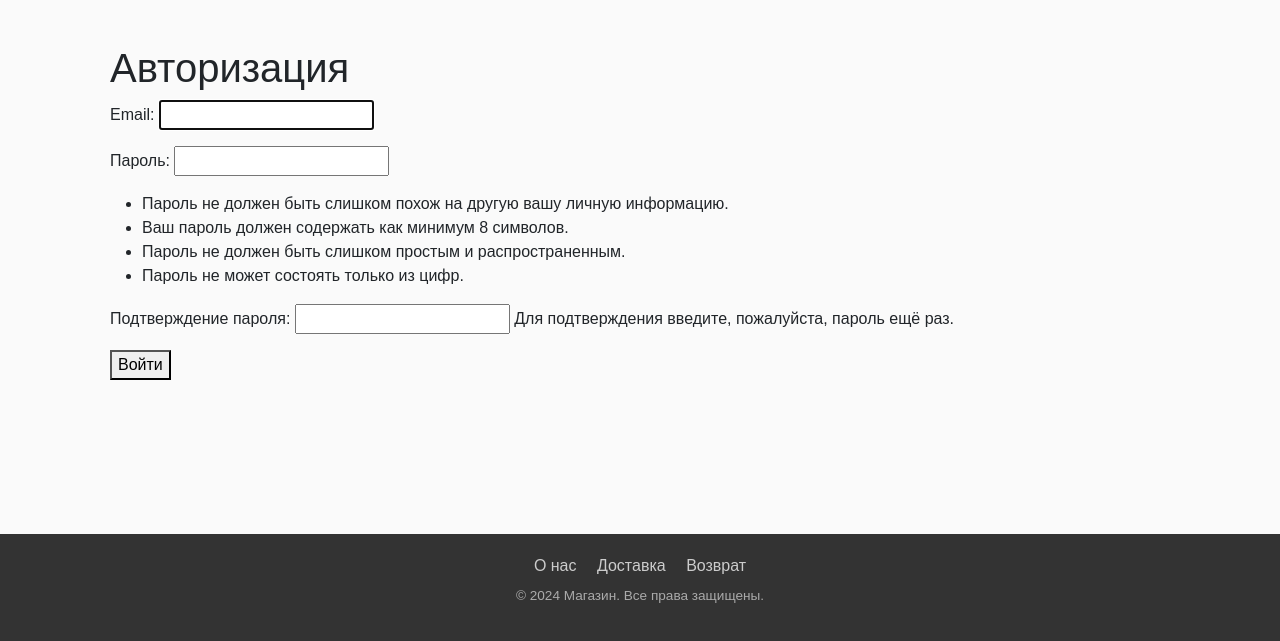
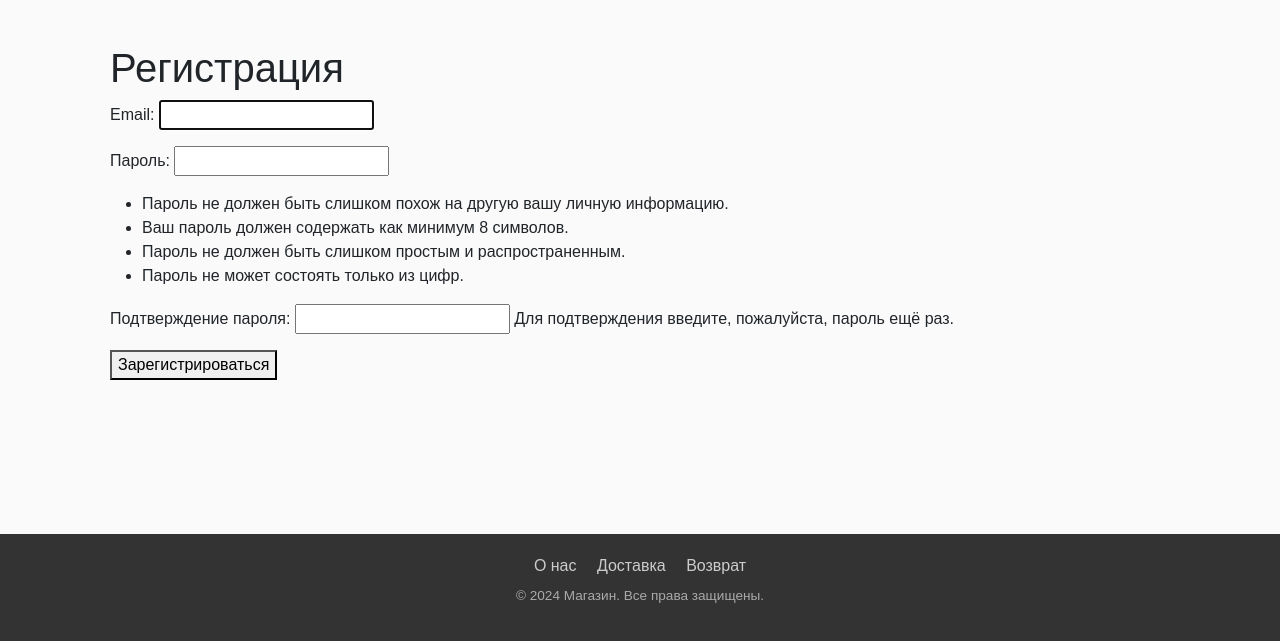
Before and after one commit to prudnikovsemen-beep/E-commerce_-_Django, a Django app: page /users/register/ in a window 1280 px wide. Shown: the part 57-698 px from the top of the page. Run offline with Django 5.2, Linux system fonts and the light colour scheme; some libraries are stand-ins or nearby versions.

Commit message:
fix: исправлены заголовки и кнопки на страницах входа и регистрации

```diff
--- a/users/templates/users/register.html
+++ b/users/templates/users/register.html
@@ -1,12 +1,13 @@
+<!-- users/templates/users/register.html -->
 {% extends 'base.html' %}
 
-{% block title %}Вход{% endblock %}
+{% block title %}Регистрация{% endblock %}
 
 {% block content %}
-    <h1>Авторизация</h1>
+    <h1>Регистрация</h1>
     <form method="post">
         {% csrf_token %}
         {{ form.as_p }}
-        <button type="submit">Войти</button>
+        <button type="submit">Зарегистрироваться</button>
     </form>
 {% endblock %}
```
Also changed, not shown: users/templates/users/login.html (+4 -3 lines).
